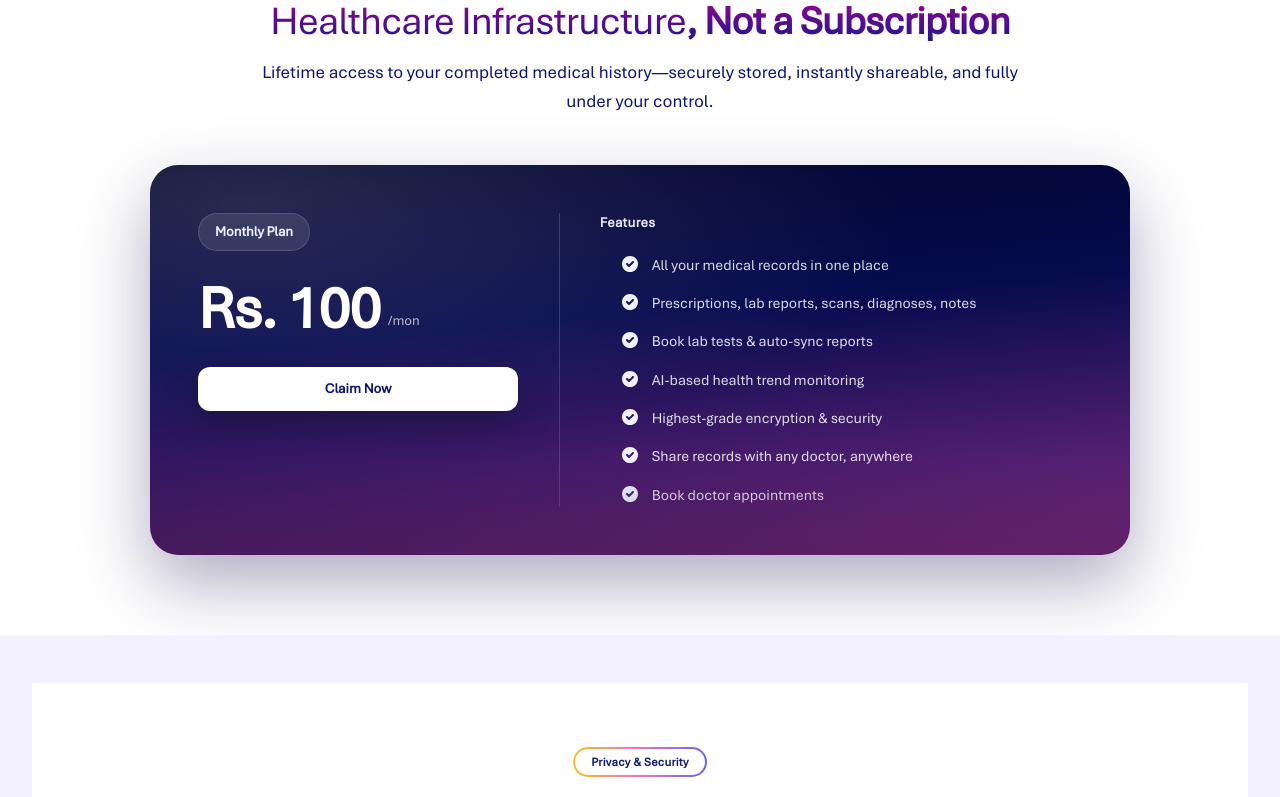
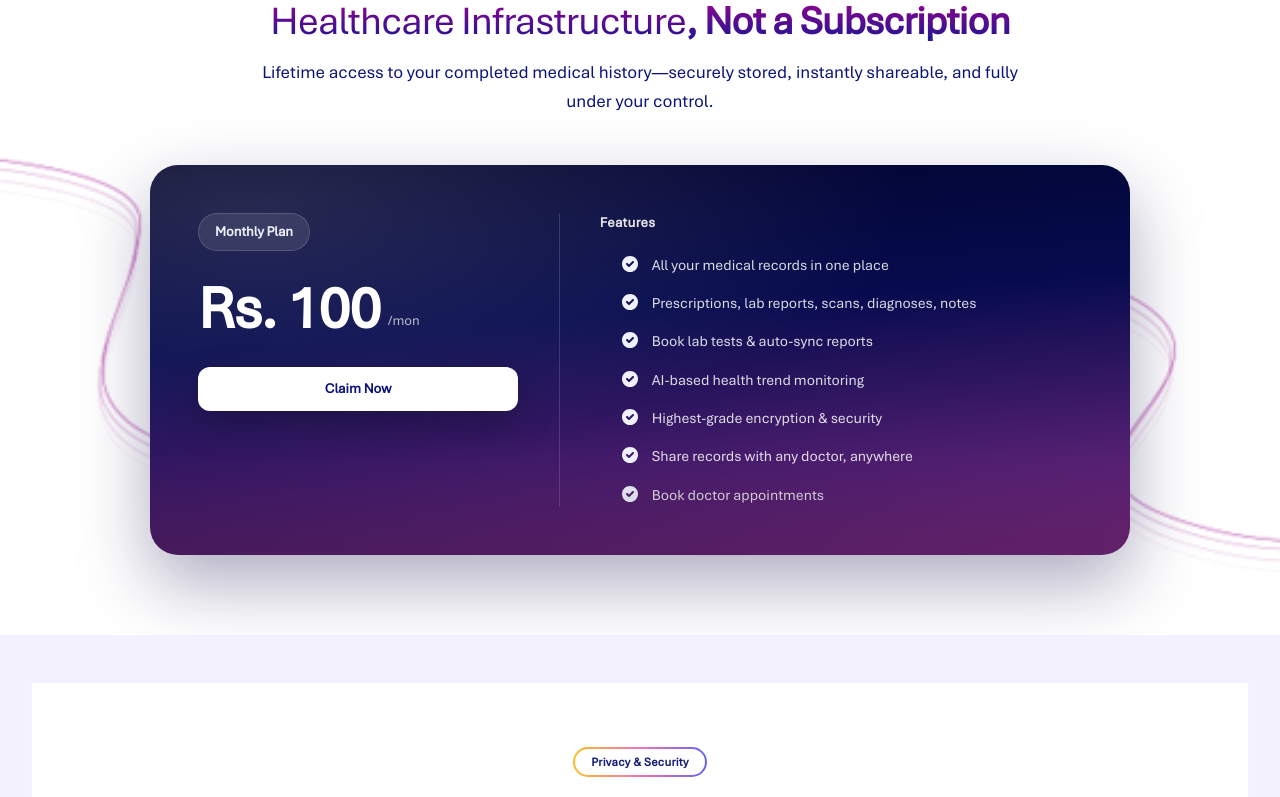
Before and after one commit to AmanDwivedi9335/clinic-portpolio, a Next.js app: page / in a window 1280 px wide. Shown: the part 4758-5555 px from the top of the page. Built offline with nearby package versions, Linux system fonts and the light colour scheme.

Commit message:
Add subscription wave backdrop on home pricing card

```diff
--- a/src/components/Home/Subscription.js
+++ b/src/components/Home/Subscription.js
@@ -1,6 +1,7 @@
 "use client";
 
 import React from "react";
+import Image from "next/image";
 
 const CheckCircle = ({ className = "" }) => (
   <svg
@@ -67,13 +68,22 @@ const Subscription = () => {
         {/* Card */}
         <div className="mt-10 flex justify-center md:mt-12">
           <div className="relative w-full max-w-[980px]">
+            <Image
+              src="/images/wavesSubscription.png"
+              alt=""
+              aria-hidden="true"
+              width={1400}
+              height={700}
+              className="pointer-events-none absolute left-1/2 top-1/2 z-0 hidden w-[140%] max-w-none -translate-x-1/2 -translate-y-1/2 opacity-90 md:block"
+            />
+
             {/* glow */}
             <div className="pointer-events-none absolute -inset-6 rounded-[36px] [background: linear-gradient(138.58deg, #02042B 0%, #060B4E 40%, #7D2A84 100%);
 ] blur-2xl" />
 
             <div
               className="
-                relative overflow-hidden rounded-[28px]
+                relative z-10 overflow-hidden rounded-[28px]
                 bg-[linear-gradient(175deg,#02042B_0%,#060B4E_40%,#7D2A84_100%)]
                 shadow-[0_28px_70px_rgba(24,14,74,0.35)]
               "
```
